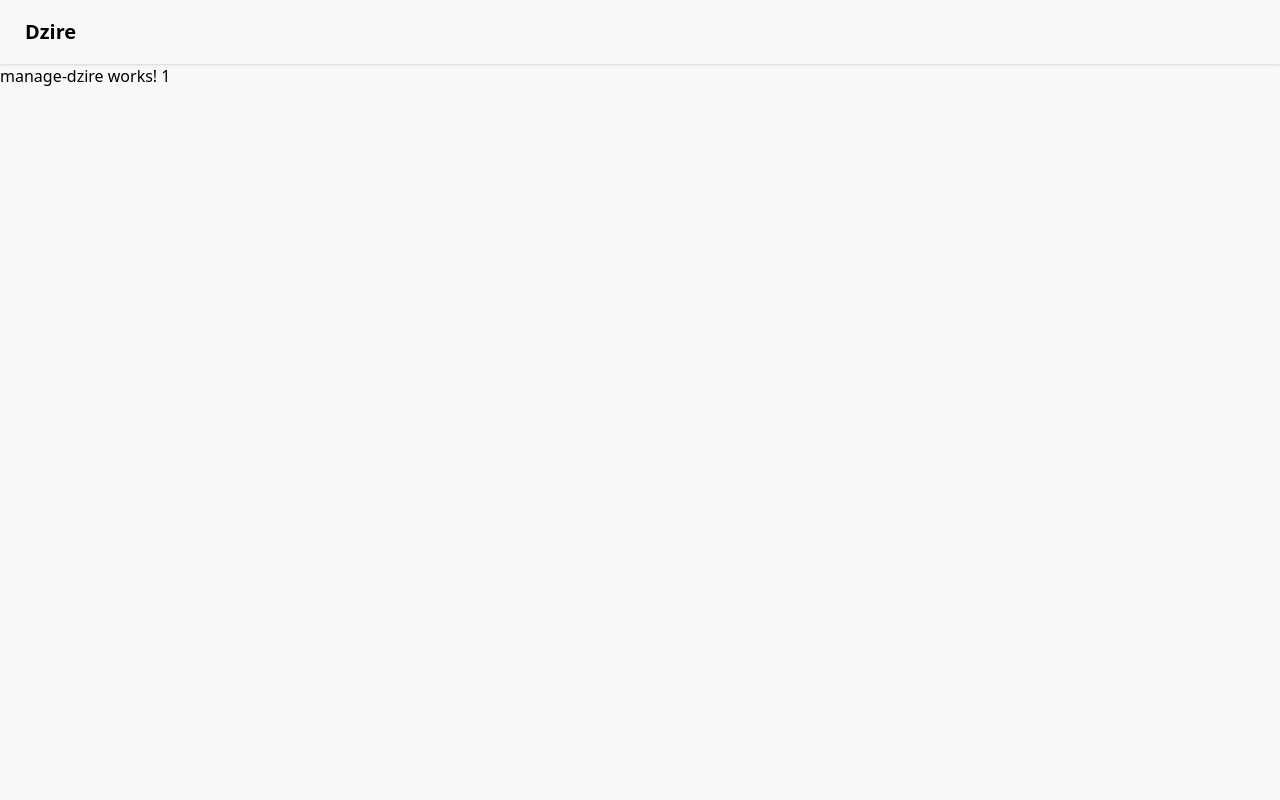
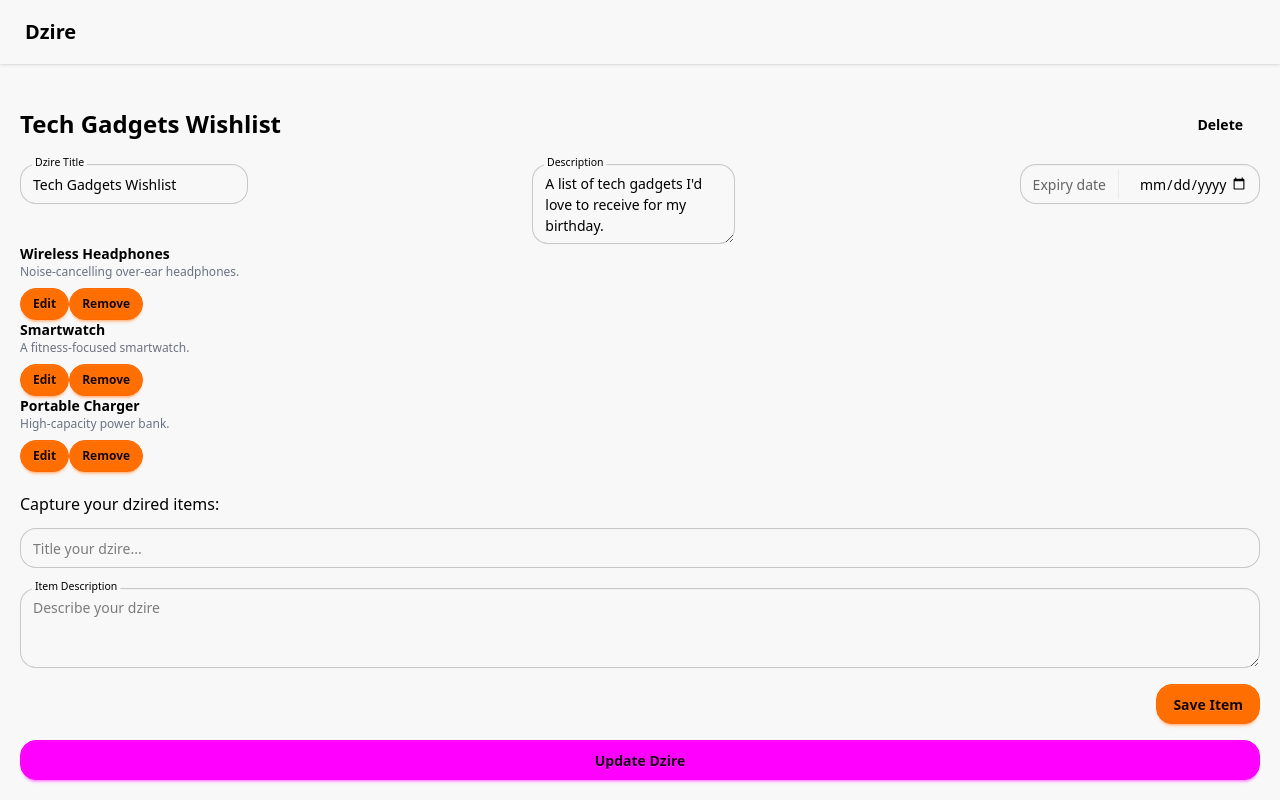
Before and after one commit to JohannesMogashoa/dzire, an Angular app: page /manage/1 in a window 1280 px wide. Built offline with nearby package versions, Linux system fonts and the light colour scheme.

Commit message:
feat: complete manage dzire screen

```diff
--- a/dzires.ts
+++ b/dzires.ts
@@ -7,16 +7,19 @@ export const sampleDzires: Dzire[] = [
     createDate: new Date('2025-06-01'),
     items: [
       {
+        id: 1,
         title: 'Wireless Headphones',
         description: 'Noise-cancelling over-ear headphones.',
         satisfied: false,
       },
       {
+        id: 2,
         title: 'Smartwatch',
         description: 'A fitness-focused smartwatch.',
         satisfied: false,
       },
       {
+        id: 3,
         title: 'Portable Charger',
         description: 'High-capacity power bank.',
         satisfied: false,
@@ -32,11 +35,13 @@ export const sampleDzires: Dzire[] = [
     createDate: new Date('2025-06-01'),
     items: [
       {
+        id: 1,
         title: 'The Pragmatic Programmer',
         description: 'Classic software engineering book.',
         satisfied: false,
       },
       {
+        id: 2,
         title: 'Atomic Habits',
         description: 'Book on building good habits.',
         satisfied: false,
@@ -52,11 +57,13 @@ export const sampleDzires: Dzire[] = [
     createDate: new Date('2025-06-01'),
     items: [
       {
+        id: 1,
         title: 'Hot Air Balloon Ride',
         description: 'A sunrise balloon ride over the city.',
         satisfied: false,
       },
       {
+        id: 2,
         title: 'Cooking Class',
         description: 'Learn to cook Italian cuisine.',
         satisfied: false,
@@ -72,11 +79,13 @@ export const sampleDzires: Dzire[] = [
     createDate: new Date('2025-06-01'),
     items: [
       {
+        id: 1,
         title: 'Leather Wallet',
         description: 'A slim, brown leather wallet.',
         satisfied: false,
       },
       {
+        id: 2,
         title: 'Sneakers',
         description: 'Comfortable running shoes.',
         satisfied: false,
@@ -92,11 +101,13 @@ export const sampleDzires: Dzire[] = [
     createDate: new Date('2025-06-01'),
     items: [
       {
+        id: 1,
         title: 'Aromatic Candles',
         description: 'Set of lavender-scented candles.',
         satisfied: false,
       },
       {
+        id: 2,
         title: 'Wall Art',
         description: 'Modern abstract painting.',
         satisfied: false,
@@ -112,11 +123,13 @@ export const sampleDzires: Dzire[] = [
     createDate: new Date('2025-06-01'),
     items: [
       {
+        id: 1,
         title: 'Animal Shelter Donation',
         description: 'Support for local animal shelter.',
         satisfied: false,
       },
       {
+        id: 2,
         title: 'Tree Planting',
         description: 'Donation to plant trees.',
         satisfied: false,
--- a/src/app/dashboard/dashboard.html
+++ b/src/app/dashboard/dashboard.html
@@ -18,7 +18,6 @@
         <button (click)="navigateToCreate()" class="btn btn-primary text-white">
           Create New Dzire
         </button>
-        >
       </div>
     </div>
   </div>
--- a/src/app/manage-dzire/manage-dzire.html
+++ b/src/app/manage-dzire/manage-dzire.html
@@ -1 +1,97 @@
-<p>manage-dzire works! {{dzireId()}}</p>
+<div class="container px-5 mx-auto mt-10">
+  <div class="flex justify-between items-center mb-4">
+    <h2 class="text-2xl font-extrabold w-1/2 truncate">
+      {{selectedDzire()?.title}}
+    </h2>
+    <button class="btn btn-ghost">Delete</button>
+  </div>
+
+  <form
+    class="flex flex-col mx-auto mt-5"
+    [formGroup]="dzireForm"
+    (ngSubmit)="onSubmitDzire()"
+  >
+    <div class="flex flex-col gap-5 md:flex-row md:justify-between">
+      <div>
+        <label class="floating-label">
+          <span>Dzire Title</span>
+          <input
+            type="text"
+            placeholder="Title your dzire..."
+            class="input input-md w-full"
+            formControlName="title"
+            required
+          />
+        </label>
+      </div>
+      <div>
+        <label class="floating-label">
+          <span>Description</span>
+        </label>
+        <textarea
+          placeholder="Describe your dzire"
+          class="textarea textarea-bordered w-full"
+          formControlName="description"
+        ></textarea>
+      </div>
+      <div class="form-control">
+        <label class="input w-full">
+          <span class="label">Expiry date</span>
+          <input type="date" formControlName="endDate" />
+        </label>
+      </div>
+    </div>
+
+    @for (item of items; track item.id) {
+    <div>
+      <p class="text-sm font-semibold">{{ item.title }}</p>
+      <p class="text-xs text-gray-500">{{ item.description }}</p>
+      <button
+        type="button"
+        class="btn btn-secondary btn-sm mt-2"
+        (click)="editItem(item)"
+      >
+        Edit
+      </button>
+      <button
+        type="button"
+        class="btn btn-secondary btn-sm mt-2"
+        (click)="removeItem(item)"
+      >
+        Remove
+      </button>
+    </div>
+    }
+
+    <form class="mt-5" [formGroup]="dzireItemForm" (ngSubmit)="onSubmitItem()">
+      <p class="mb-3">Capture your dzired items:</p>
+      <input type="hidden" formControlName="itemId" />
+      <div class="mb-5">
+        <label class="floating-label">
+          <span>Item Title</span>
+          <input
+            type="text"
+            placeholder="Title your dzire..."
+            class="input input-md w-full"
+            formControlName="itemTitle"
+          />
+        </label>
+      </div>
+      <div>
+        <label class="floating-label">
+          <span>Item Description</span>
+        </label>
+        <textarea
+          placeholder="Describe your dzire"
+          class="textarea textarea-bordered w-full"
+          formControlName="itemDescription"
+        ></textarea>
+      </div>
+      <div class="flex justify-end">
+        <button type="submit" class="btn btn-secondary mt-4">Save Item</button>
+      </div>
+    </form>
+
+    <button type="submit" class="btn btn-primary mt-4">Update Dzire</button>
+  </form>
+</div>
--- a/src/app/manage-dzire/manage-dzire.ts
+++ b/src/app/manage-dzire/manage-dzire.ts
@@ -1,21 +1,144 @@
+import { ActivatedRoute, Router } from '@angular/router';
 import { Component, inject, signal } from '@angular/core';
+import type { Dzire, DzireItem } from './../../../dzires';
+import { FormControl, FormGroup, ReactiveFormsModule } from '@angular/forms';
 
-import { ActivatedRoute } from '@angular/router';
+import { sampleDzires } from '../../../dzires';
 
 @Component({
   selector: 'app-manage-dzire',
-  imports: [],
+  imports: [ReactiveFormsModule],
   templateUrl: './manage-dzire.html',
   styleUrl: './manage-dzire.css',
 })
 export class ManageDzire {
-  dzireId = signal('');
+  selectedDzire = signal<Dzire | null>(null);
+  items: DzireItem[] = [];
   private activatedRoute = inject(ActivatedRoute);
+  private router = inject(Router);
+
+  dzireForm = new FormGroup({
+    title: new FormControl(''),
+    description: new FormControl(''),
+    endDate: new FormControl(new Date()),
+  });
+
+  dzireItemForm = new FormGroup({
+    itemId: new FormControl(0),
+    itemTitle: new FormControl(''),
+    itemDescription: new FormControl(''),
+  });
 
   constructor() {
     // Access route parameters
     this.activatedRoute.params.subscribe((params) => {
-      this.dzireId.set(params['id']);
+      var id = +params['id'];
+
+      const dzire = sampleDzires.find((dzire) => dzire.id === id);
+
+      if (!dzire) {
+        this.router.navigate(['/dashboard']);
+        return;
+      }
+
+      this.selectedDzire.set(dzire);
+      this.items = dzire.items || [];
+
+      this.dzireForm.patchValue({
+        title: dzire.title,
+        description: dzire.description,
+        endDate: new Date(dzire.endDate) || new Date(),
+      });
     });
   }
+
+  editItem(item: DzireItem) {
+    this.dzireItemForm.patchValue({
+      itemId: item.id,
+      itemTitle: item.title,
+      itemDescription: item.description,
+    });
+  }
+
+  removeItem(item: DzireItem) {
+    const itemIndex = this.items.findIndex((i) => i.id === item.id);
+    if (itemIndex !== -1) {
+      this.items.splice(itemIndex, 1);
+      console.log('Item removed:', item);
+    }
+  }
+
+  deleteDzire() {
+    const dzireId = this.selectedDzire()?.id;
+    if (dzireId !== undefined) {
+      // Logic to delete the dzire, e.g., call a service to delete it from the backend
+      console.log(`Deleting dzire with ID: ${dzireId}`);
+      // After deletion, navigate back to the dashboard
+      this.router.navigate(['/dashboard']);
+    } else {
+      console.error('Dzire ID is not defined for deletion.');
+    }
+  }
+
+  onSubmitItem() {
+    const itemId = this.dzireItemForm.value.itemId || 0;
+    const itemTitle = this.dzireItemForm.value.itemTitle || '';
+    const itemDescription = this.dzireItemForm.value.itemDescription || '';
+
+    if (!itemTitle) {
+      console.error('Item title is required.');
+      return;
+    }
+
+    if (this.selectedDzire() === null) {
+      console.error('No dzire selected to add item to.');
+      return;
+    }
+
+    // check if item already exists
+    const existingItem = this.selectedDzire()?.items.find(
+      (item) => item.id === itemId
+    );
+
+    if (existingItem) {
+      // Update existing item
+      existingItem.title = itemTitle;
+      existingItem.description = itemDescription;
+      console.log('Item updated:', existingItem);
+      // Reset the form
+      this.dzireItemForm.reset();
+      return;
+    }
+
+    const newItem = {
+      title: itemTitle,
+      description: itemDescription,
+      satisfied: false,
+      id: (this.selectedDzire()?.items.length || 0) + 1, // Simple ID generation
+    };
+
+    this.items.push(newItem);
+    console.log('Item added:', newItem);
+
+    // Reset the form
+    this.dzireItemForm.reset();
+  }
+
+  onSubmitDzire() {
+    const dzire = this.selectedDzire();
+    if (dzire === null) {
+      console.error('No dzire selected for update.');
+      return;
+    }
+
+    dzire.title = this.dzireForm.value.title || '';
+    dzire.description = this.dzireForm.value.description || '';
+    dzire.endDate = this.dzireForm.value.endDate || new Date();
+
+    console.log('Dzire updated:', this.selectedDzire());
+    // Here you would typically send the updated dzire to a service or API
+
+    // Reset the form
+    this.dzireForm.reset();
+  }
 }
```
